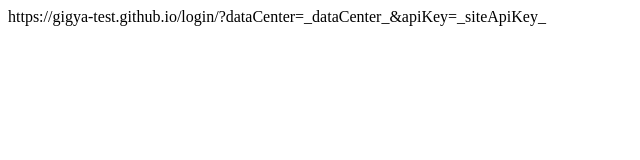
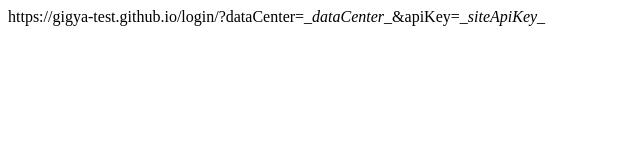
Before and after one commit to gigya-test/login, a plain HTML site: page index.html in a window 1280 px wide. Shown: the full height of the page, 0-640 px from the left. Drawn offline with Linux system fonts and the light colour scheme.

Commit message:
Update index.html

```diff
--- a/index.html
+++ b/index.html
@@ -5,7 +5,7 @@
 <body>
     <h3 id='domain'></h3>
      <h3 id='dataCenter'></h3>
-    <p>https://gigya-test.github.io/login/?dataCenter=_dataCenter_&apiKey=_siteApiKey_</p>
+    <p>https://gigya-test.github.io/login/?dataCenter=<i>_dataCenter_</i>&apiKey=<i>_siteApiKey_</i></p>
 <script>
 // default site to create users for
 var dataCenter = 'il1';
```
